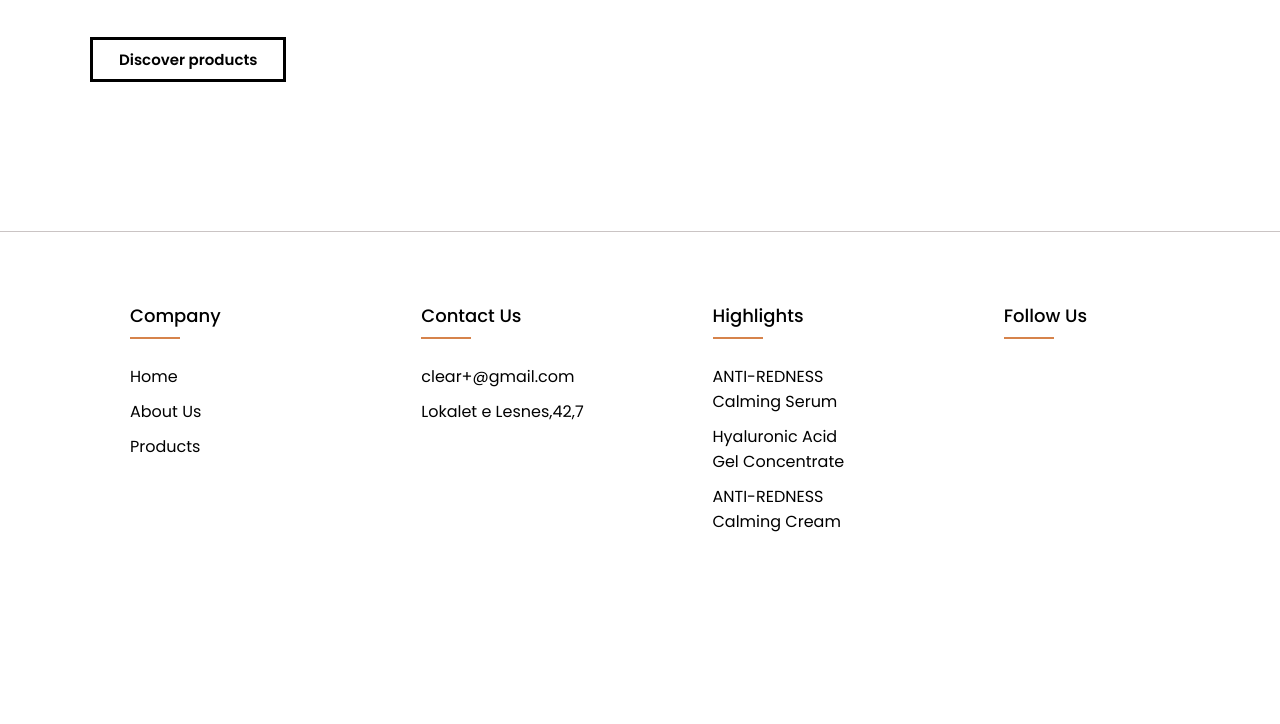
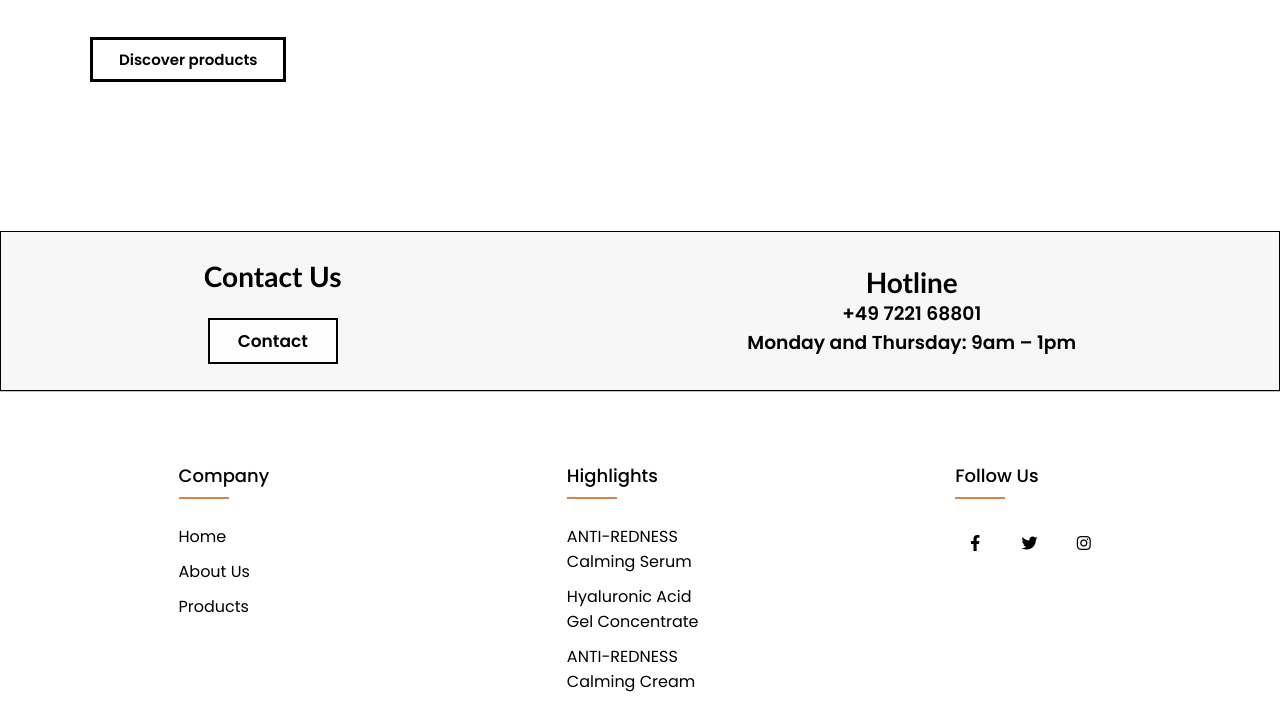
Before and after one commit to blerinakuka/web, a PHP site: page /about.html in a window 1280 px wide. Shown: the part 1783-2507 px from the top of the page. Before the commit the page ends 2315 px from the top, so only its background shows below. Run offline with PHP 8.4, Linux system fonts and the light colour scheme.

Commit message:
changes3

```diff
--- a/about.html
+++ b/about.html
@@ -2,6 +2,7 @@
 <html lang="en">
 <head>
     <title>Menu</title>
+    <link rel="stylesheet" href="https://cdnjs.cloudflare.com/ajax/libs/font-awesome/5.15.3/css/all.min.css">
     <link rel="stylesheet" type="text/css"  href="css/aboutus.css">
     <script src="javascript/script.js"></script>
 </head>
@@ -10,7 +11,7 @@
       <nav>
         <h2 class="logo">CLEAR<span>+</span></h2>
         <ul>
-            <li><a href ="#">Home</a></li>
+            <li><a href ="index.html">Home</a></li>
             <li><a href ="#">About us</a></li>
             <li><a href ="#">Products</a></li>
 
@@ -107,8 +108,18 @@
 
 
 
-
-
+  <section>
+    <div class="contact">
+      <div class="contact1">
+      <h1>Contact Us</h1><br>
+      <button type="button">Contact</button>
+    </div>
+    <div class="hotline">
+      <h1>Hotline</h1>
+      <h3 class="nr">+49 7221 68801 <br> Monday and Thursday: 9am – 1pm</h3>
+    </div>
+    </div>
+    </section>
 
 
 
@@ -125,13 +136,6 @@
           </ul>
         </div>
         <div class="footer-col">
-          <h4>Contact Us</h4>
-          <ul>
-            <li><a href="#">clear+@gmail.com</a></li>
-            <li><a href="#">Lokalet e Lesnes,42,7</a></li>
-          </ul>
-        </div>
-        <div class="footer-col">
           <h4>Highlights</h4>
           <ul>
             <li><a href="#">ANTI-REDNESS <br> Calming Serum</a></li>
@@ -140,10 +144,12 @@
           </ul>
         </div>
         <div class="footer-col">
-          <h4>follow us</h4>
-          <div class="social-links">
-            <a href="#"><i class=""></i></a>
-          </div>
+            <h4>follow us</h4>
+              <div class="social-links">
+                <a href="#"><i class="fab fa-facebook-f"></i></a>
+                <a href="#"><i class="fab fa-twitter"></i></a>
+                <a href="#"><i class="fab fa-instagram"></i></a>
+            </div>
         </div>
     </div>
   </footer>
--- a/css/aboutus.css
+++ b/css/aboutus.css
@@ -174,19 +174,39 @@
 
 
 
-
-
-
-
-
-
-
-
-
-
-
-
-
+/*contact*/
+    .contact {
+        display: flex;
+        width: 100%;
+        height: 160px;
+        background-color: rgb(247, 247, 247);
+        text-align: center;
+        align-items: center;
+        justify-content: space-around;
+        border: 1px solid black;
+     }
+     .contact1 h1{
+        font-size: 28px;
+        font-family:'Trebuchet MS', 'Lucida Sans Unicode', 'Lucida Grande', 'Lucida Sans', Arial, sans-serif
+     }
+     .hotline h1{
+        font-size: 28px;
+        font-family:'Trebuchet MS', 'Lucida Sans Unicode', 'Lucida Grande', 'Lucida Sans', Arial, sans-serif
+     }
+     .contact button {
+        padding: 8px 28px;
+        border-radius: 0;
+        color: #000000;
+        background-color: #fefefe;
+        font-weight: bold;
+        font-size: 17px;
+        border: 2px solid rgb(0, 0, 0);
+     }
+     .contact button:hover{
+        cursor: pointer;
+        border: 2px solid rgb(0, 0, 0);
+        color: #000000;
+     }
 
     /* Footer*/
     .container{
@@ -247,3 +267,18 @@
         color: #000000;
         padding-left: 8px;
     }
+    .footer-col .social-links a{
+        display: inline-block;
+        height: 40px;
+        width: 40px;
+        background-color: rgba(255,255,255,0.2);
+        margin:0 10px 10px 0;
+        text-align: center;
+        line-height: 40px;
+        border-radius: 50%;
+        color:black;
+        transition: all 0.5s ease;
+    }
+      .footer-col .social-links a:hover{
+        color:  rgb(214, 131, 75);
+    }
```
Also changed, not shown: css/style.css (+9 -16 lines), index.html (+20 -13 lines), images/dhurata11.jpg (added).
